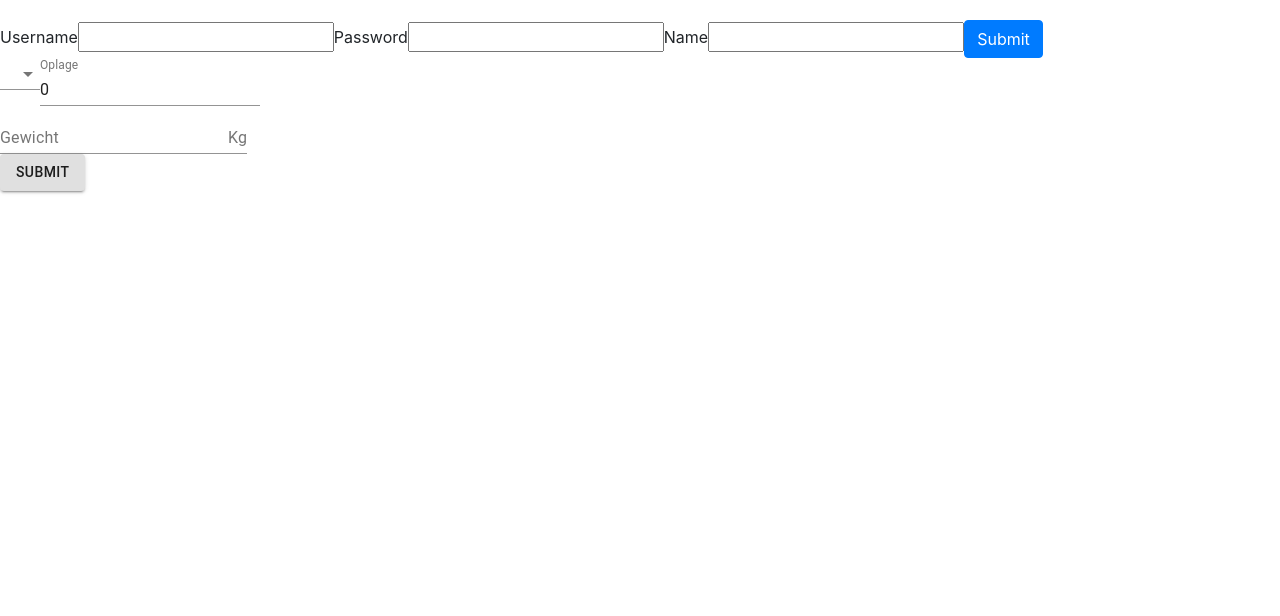
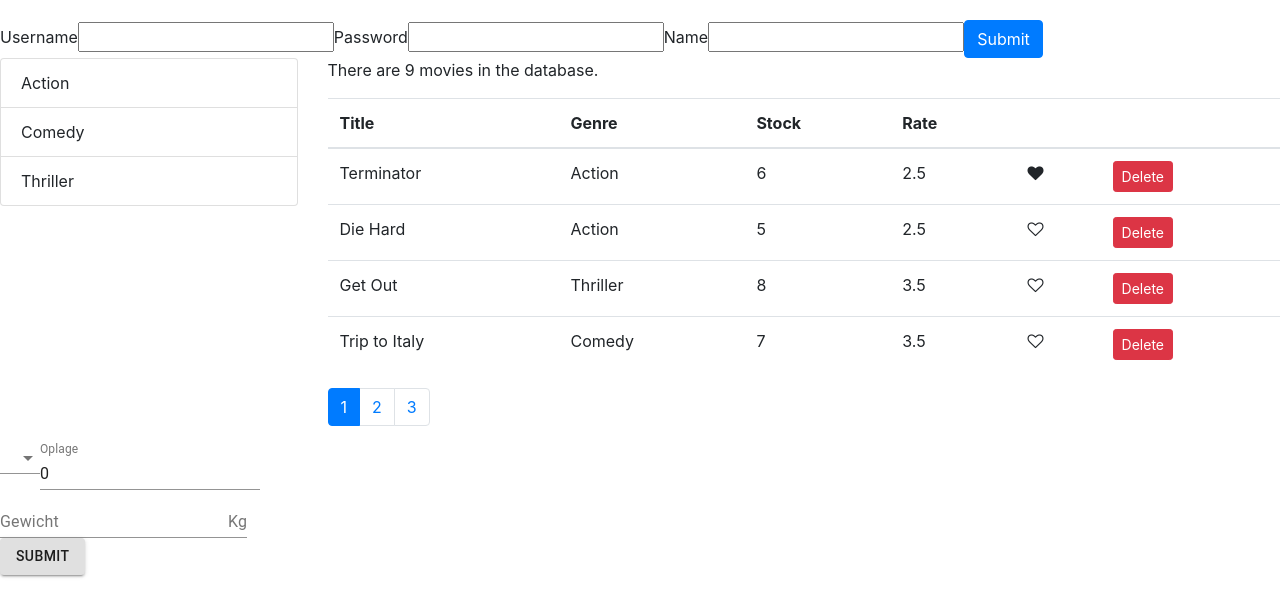
Before and after one commit to RobinB87/react-vidly, a React (Create React App) app: page / in a window 1280 px wide. Shown: the top 616 px of the page. Built offline with nearby package versions, Linux system fonts and the light colour scheme.

Commit message:
set up genre filter

```diff
--- /dev/null
+++ b/src/components/movies/listGroup.tsx
@@ -0,0 +1,14 @@
+const ListGroup = (props: any) => {
+  const { items, textProperty, valueProperty } = props;
+  return (
+    <ul className="list-group">
+      {items.map((item: any) => (
+        <li key={item[valueProperty]} className="list-group-item" onClick={() => props.onItemSelect(item)}>
+          {item[textProperty]}
+        </li>
+      ))}
+    </ul>
+  );
+};
+
+export default ListGroup;
--- a/src/components/movies/movies.jsx
+++ b/src/components/movies/movies.jsx
@@ -1,15 +1,28 @@
 import React, { Component } from "react";
 import { getMovies } from "../../services/fakeMovieService";
+import ListGroup from "./listGroup";
 import Like from "../common/like";
 import Pagination from "../common/pagination";
 import { paginate } from "../../utils/paginate";
+import { getGenres } from "../../services/fakeGenreService";
 
 class Movies extends Component {
   state = {
-    movies: getMovies(),
+    movies: [],
+    genres: [],
     currentPage: 1,
     pageSize: 4,
   };
+
+  // With hooks:
+  //   const [genres, setGenres] = useState([] as any);
+  //   useEffect(() => {
+  //     setGenres(getGenres());
+  //   }, []);
+
+  componentDidMount() {
+    this.setState({ movies: getMovies(), genres: getGenres() });
+  }
 
   handleDelete = (movieId) => {
     const movies = this.state.movies.filter((movie) => movie._id !== movieId);
@@ -29,6 +42,10 @@
     this.setState({ currentPage: page });
   };
 
+  handleGenreSelect = (genre) => {
+    console.log(genre);
+  };
+
   render() {
     const { length: numberOfMovies } = this.state.movies;
     const { pageSize, currentPage, movies: allMovies } = this.state;
@@ -38,10 +55,22 @@
     const movies = paginate(allMovies, currentPage, pageSize);
 
     return (
-      <React.Fragment>
+      <div className="row">
+        {/* div with width 3 */}
+        <div className="col-3">
+          <ListGroup
+            items={this.state.genres}
+            textProperty="name"
+            valueProperty="_id"
+            onItemSelect={this.handleGenreSelect}
+          />
+        </div>
+
+        {/* div col will take up rest of the space */}
+        <div className="col">
           <p>There are {numberOfMovies} movies in the database.</p>
 
-        <table class="table">
+          <table className="table">
             <thead>
               <tr>
                 <th>Title</th>
@@ -78,7 +107,8 @@
             currentPage={currentPage}
             onPageChange={this.handlePageChange}
           />
-      </React.Fragment>
+        </div>
+      </div>
     );
   }
 }
--- a/src/index.js
+++ b/src/index.js
@@ -1,6 +1,7 @@
 import React from "react";
 import ReactDOM from "react-dom";
 import reportWebVitals from "./reportWebVitals";
+import Movies from "./components/movies/movies";
 import LoginForm from "./components/login/loginForm";
 import ParentForm from "./components/test/forms/parentForm";
 import "./index.css";
@@ -10,6 +11,7 @@
 ReactDOM.render(
   <React.StrictMode>
     <LoginForm />
+    <Movies />
     <ParentForm />
   </React.StrictMode>,
   document.getElementById("root")
```
Lines whose indentation alone changed are shown as unchanged.
